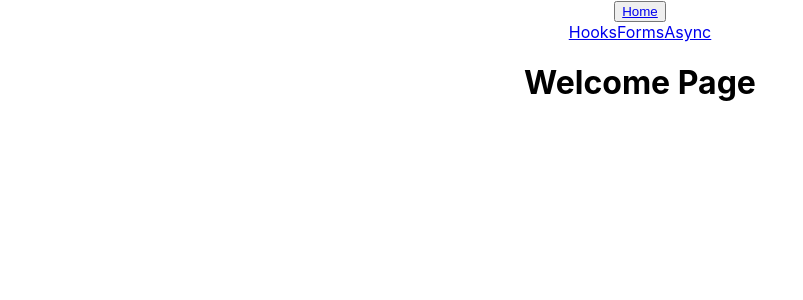
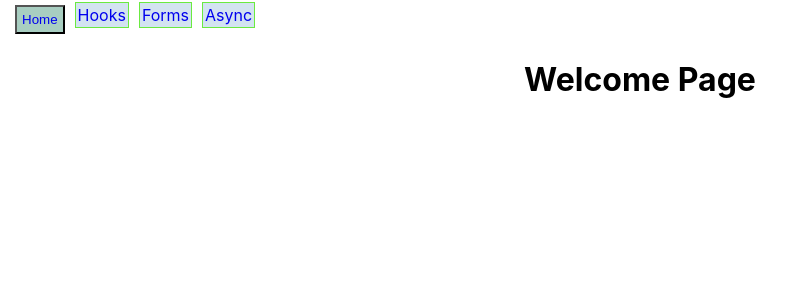
Before and after one commit to ekater1na/react-training, a React (Create React App) app: page / in a window 1280 px wide. Shown: the top 300 px of the page, without its empty margins (0-803 px from the left). Built offline with nearby package versions, Linux system fonts and the light colour scheme.

Commit message:
feat: update styles

```diff
--- a/src/components/Header.js
+++ b/src/components/Header.js
@@ -2,7 +2,7 @@ import { Link } from "react-router-dom";
 
 function Header() {
   return (
-    <div>
+    <header>
       <button>
         <a href="/">Home</a>
       </button>
@@ -11,7 +11,7 @@ function Header() {
         <Link to="/forms">Forms</Link>
         <Link to="/async">Async</Link>
       </nav>
-    </div>
+    </header>
   );
 }
 
--- a/src/index.css
+++ b/src/index.css
@@ -11,3 +11,31 @@ code {
   font-family: source-code-pro, Menlo, Monaco, Consolas, 'Courier New',
     monospace;
 }
+
+header {
+  margin: 0 5px;
+  padding: 5px;
+  display: flex;
+}
+
+button {
+  margin: 0 5px;
+  padding: 5px;
+  background-color: #a8cec1;
+}
+
+nav a {
+  padding: 2px;
+  margin: 0 5px;
+  justify-content: center;
+  border: 1px solid rgb(107, 234, 64);
+  background-color: rgb(211, 227, 241);
+}
+
+a {
+  text-decoration: none;
+}
+
+li {
+  text-decoration: none;
+}
```
Also changed, not shown: src/App.js (+3 -4 lines), src/pages/Forms.js (renamed from src/components/Forms.js), src/pages/History.js (renamed from src/components/History.js), src/pages/Welcome.js (renamed from src/components/Welcome.js).
